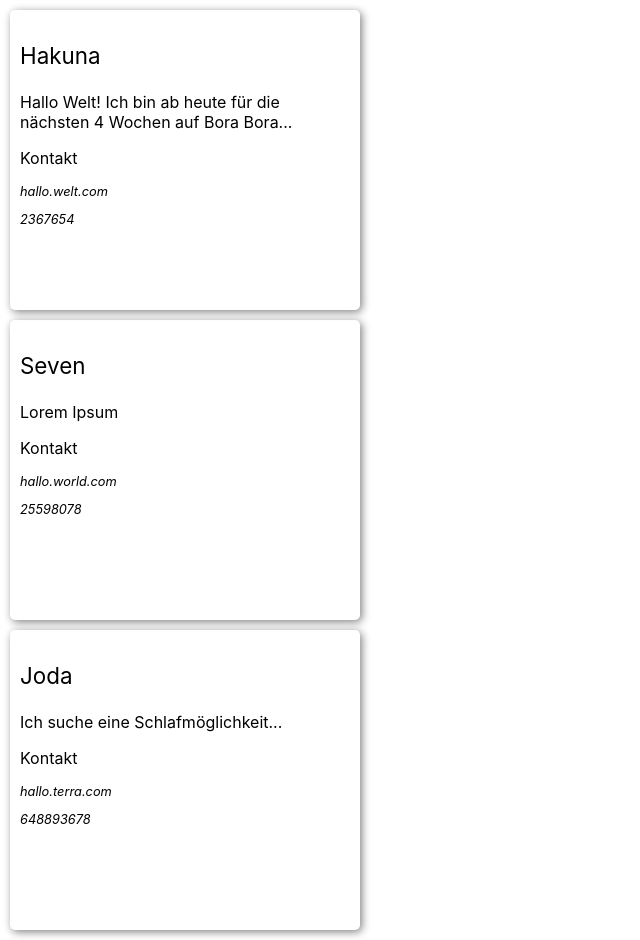
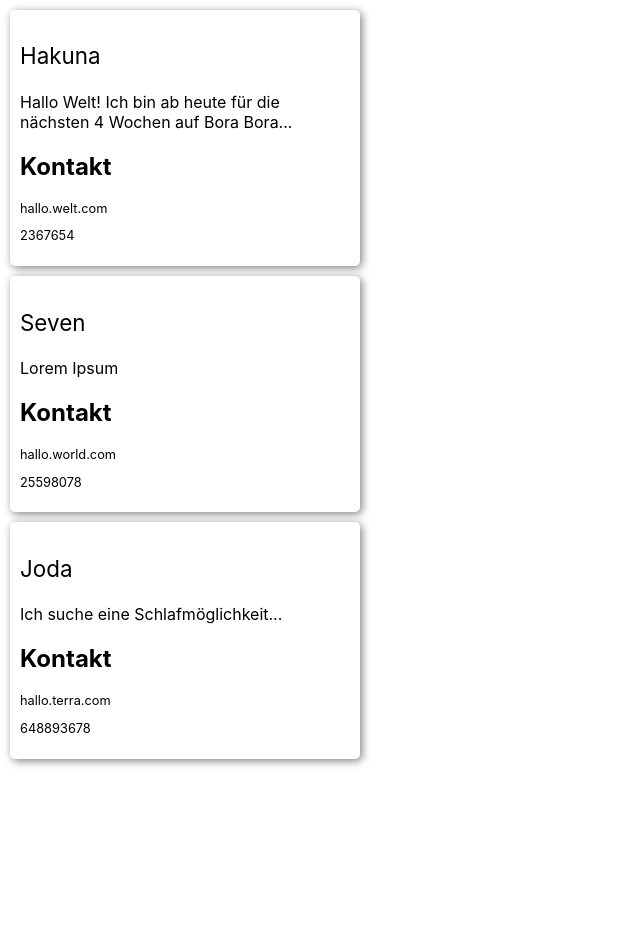
Before and after one commit to FranziGraml/capstone-project, a Next.js app: page / in a window 1280 px wide. Shown: the whole page, without its empty margins (0-640 px from the left). After the commit the page ends 800 px from the top, so only its background shows below. Built offline with nearby package versions, Linux system fonts and the light colour scheme.

Commit message:
Add second changes PR

```diff
--- a/src/Components/PostCard/PostCard.js
+++ b/src/Components/PostCard/PostCard.js
@@ -1,6 +1,6 @@
-import CardArticle from '../UI/PostArticle.Styled';
-import CardAddress from '../UI/PostAdresse.Styled';
-import CardUserName from '../UI/PostName.Styled';
+import CardArticle from '../UI/PostArticle.styled';
+import CardAddress from '../UI/PostAddress.styled';
+import CardUserName from '../UI/PostName.styled';
 
 export default function PostCard({ name, content, contact, mail, mobile }) {
 	return (
@@ -9,15 +9,11 @@ export default function PostCard({ name, content, contact, mail, mobile }) {
 
 			<p>{content}</p>
 
-			<p>{contact}</p>
+			<h2>{contact}</h2>
 
-			<address>
-				<CardAddress>{mail}</CardAddress>
-			</address>
+			<CardAddress>{mail}</CardAddress>
 
-			<address>
-				<CardAddress>{mobile}</CardAddress>
-			</address>
+			<CardAddress>{mobile}</CardAddress>
 		</CardArticle>
 	);
 }
--- a/src/Components/UI/PostArticle.Styled.js
+++ b/src/Components/UI/PostArticle.Styled.js
@@ -7,6 +7,5 @@ const CardArticle = styled.article`
 	border-radius: 5px;
 	box-shadow: 2px 2px 8px grey;
 	width: 350px;
-	height: 300px;
 `;
 export default CardArticle;
```
Also changed, not shown: src/Components/UI/PostAddress.styled.js (renamed from src/Components/UI/PostAdresse.Styled.js), 1 other file (tests, documents, lock files or other folders).
